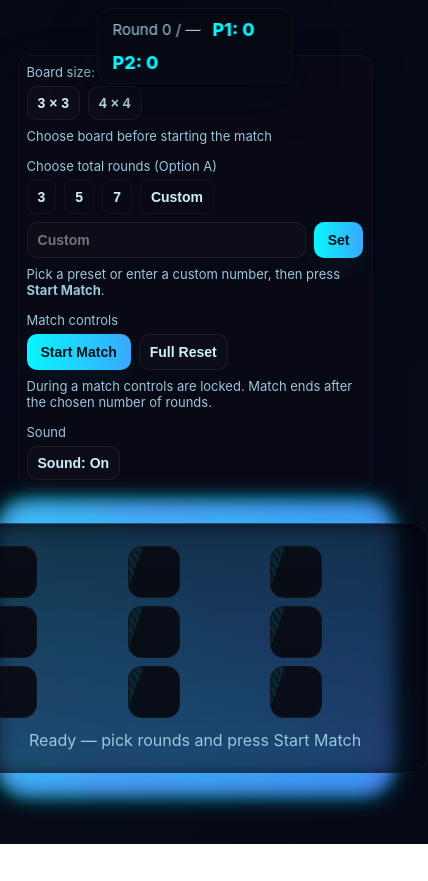
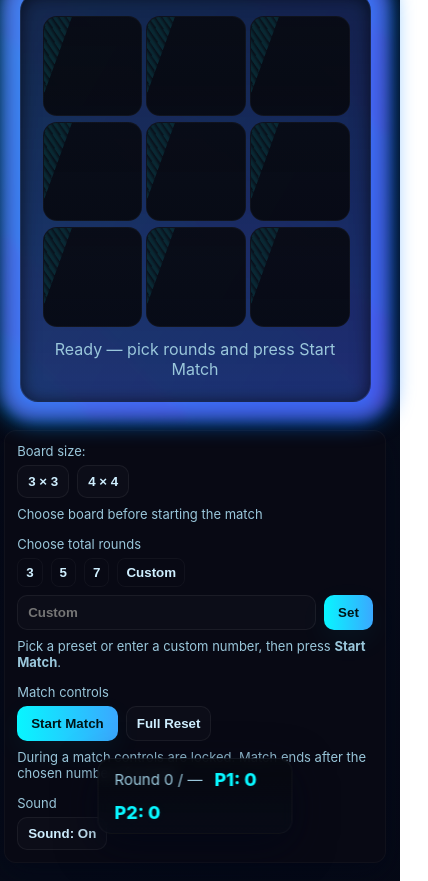
Before and after one commit to vincecharl/TicTacToe_GroupProject, a plain HTML site: page index.html in a window 390 px wide. Shown: the whole page, 428 px wide, since content can reach past the window. Before the commit the page ends 844 px from the top, so only its background shows below. Drawn offline with Linux system fonts and the light colour scheme.

Commit message:
Update index.html

```diff
--- a/index.html
+++ b/index.html
@@ -10,6 +10,7 @@
   --panel:rgba(10,10,20,0.85);
   --muted:#9ac7db;
   --glass:rgba(8,12,20,0.55);
+  --board-size:3;
 }
 
 /* ---------- Base / Background ---------- */
@@ -61,7 +62,7 @@ label{ display:block; font-size:13px; color:var(--muted); margin-bottom:6px; }
 
 .button-row{ display:flex; gap:8px; }
 button,input[type="number"]{
-  padding:10px 12px;
+  padding:8px 10px;
   border-radius:10px;
   border:1px solid rgba(255,255,255,0.06);
   background: rgba(255,255,255,0.02);
@@ -78,7 +79,7 @@ button.primary{
 }
 .preset-row{ display:flex; gap:8px; flex-wrap:wrap;}
 .preset-btn{
-  padding:8px 10px;
+  padding:6px 8px;
   background:transparent;
   border:1px solid rgba(255,255,255,0.04);
   color:#cfefff;
@@ -107,6 +108,7 @@ button.primary{
   align-items:center;
   z-index:60;
   backdrop-filter:blur(6px);
+  flex-wrap:wrap;
 }
 .score-pill{
   font-weight:800;
@@ -140,15 +142,13 @@ button.primary{
 .board-area{ display:flex; align-items:center; justify-content:center; width:100% }
 #board-wrapper{
   position:relative;
-  padding:22px;
+  padding:16px;
   border-radius:26px;
   display:flex;
   align-items:center;
   justify-content:center;
-  min-width:min(680px,66vw);
+  min-width:min(420px,90vw);
 }
-
-/* ---------- Neon gradient glow ---------- */
 #board-wrapper::before{
   content:"";
   position:absolute;
@@ -161,8 +161,8 @@ button.primary{
   z-index:10;
   pointer-events:none;
 }
-
-/* ---------- Neon slanted moving scanlines ---------- */
+@keyframes neonRun{0%{background-position:0 0}100%{background-position:600% 0}}
+@keyframes neonBlurPulse{0%,100%{filter:blur(8px) saturate(1.1)}50%{filter:blur(14px) saturate(1.2)}}
 #board-wrapper::after {
   content:"";
   position:absolute;
@@ -187,8 +187,6 @@ button.primary{
   0% { background-position: 0 0; }
   100% { background-position: 20px 20px; }
 }
-
-/* ---------- Board Inner ---------- */
 #board-wrapper .inner{
   position:relative;
   z-index:20;
@@ -200,14 +198,14 @@ button.primary{
 }
 
 /* ---------- Board Grid & Cells ---------- */
-#board{ display:grid; gap:12px; }
+#board{ display:grid; gap:8px; grid-template-columns: repeat(var(--board-size), 1fr); }
 .cell{
-  width:120px;
-  height:120px;
+  width:100%;
+  aspect-ratio:1;
   display:flex;
   align-items:center;
   justify-content:center;
-  font-size:58px;
+  font-size:clamp(28px, 6vw, 58px);
   font-weight:900;
   border-radius:14px;
   background:linear-gradient(180deg, rgba(8,10,18,0.92), rgba(6,8,14,0.9));
@@ -220,17 +218,17 @@ button.primary{
   position:relative;
   overflow:hidden;
 }
-.cell::after {
-  content: '';
-  position: absolute;
-  inset: 0;
+.cell::after{
+  content:'';
+  position:absolute;
+  inset:0;
   background: repeating-linear-gradient(
     45deg,
     rgba(8,246,255,0.12),
     rgba(8,246,255,0.12) 2px,
     rgba(8,246,255,0) 5px
   );
-  transform: translateX(-100%) skewX(-20deg);
+  transform: translateX(-120%) skewX(-20deg);
   animation: neonWave 1.6s linear infinite;
   pointer-events: none;
 }
@@ -238,36 +236,21 @@ button.primary{
   0% { transform: translateX(-120%) skewX(-20deg); }
   100% { transform: translateX(120%) skewX(-20deg); }
 }
-.cell:hover{
-  transform:translateY(-6px) scale(1.04);
-  box-shadow:0 12px 30px rgba(0,0,0,0.45),0 0 28px rgba(8,246,255,0.06), inset 0 0 14px rgba(8,246,255,0.02);
-}
-.cell.win{
-  box-shadow:0 8px 40px rgba(8,246,255,0.12),0 18px 80px rgba(80,0,255,0.08);
-  transform:scale(1.06);
-  background:linear-gradient(180deg, rgba(0,200,220,0.06), rgba(40,10,60,0.12));
-  border:2px solid rgba(8,246,255,0.18);
-}
+.cell:hover{ transform:translateY(-4px) scale(1.02); box-shadow:0 8px 22px rgba(0,0,0,0.45),0 0 18px rgba(8,246,255,0.06), inset 0 0 10px rgba(8,246,255,0.02);}
+.cell.win{ box-shadow:0 8px 40px rgba(8,246,255,0.12),0 18px 80px rgba(80,0,255,0.08); transform:scale(1.06); background:linear-gradient(180deg, rgba(0,200,220,0.06), rgba(40,10,60,0.12)); border:2px solid rgba(8,246,255,0.18);}
 
-/* ---------- Responsive adjustments ---------- */
-@media (max-width: 1024px) {
-  .app { flex-direction: column; align-items: center; gap: 18px; padding: 12px; }
-  .sidebar { width: 90%; max-width: 400px; }
-  #board-wrapper { min-width: 90vw; padding: 16px; }
-  #board { gap: 8px; grid-template-columns: repeat(auto-fit, minmax(60px, 1fr)); }
-  .cell { width: 60px; height: 60px; font-size: 28px; }
-  button,input[type="number"] { padding: 8px 10px; font-size: 14px; }
-  .scoreboard-top { flex-wrap: wrap; gap: 12px; padding: 10px 14px; top: 8px; }
-}
-@media (max-width: 480px) {
-  #board { grid-template-columns: repeat(auto-fit, minmax(50px, 1fr)); }
-  .cell { width: 50px; height: 50px; font-size: 24px; }
-  .sidebar { padding: 8px; }
+/* ---------- Responsive layout ---------- */
+@media (max-width: 768px){
+  .app{ flex-direction: column; align-items: center; gap: 16px; }
+  .sidebar{ width: 95%; order: 2; }
+  #board-wrapper{ min-width: 90vw; padding: 12px; }
+  #board{ gap:6px; }
+  .scoreboard-top{ top:auto; bottom:10px; left:50%; transform:translateX(-50%); flex-wrap:wrap; padding:10px 16px; gap:12px; }
 }
 </style>
 </head>
 <body>
-  <!-- Top scoreboard -->
+<!-- Top scoreboard -->
 <div class="scoreboard-top card" role="status" aria-live="polite">
   <div class="match-info">Round <span id="currentRound">0</span> / <span id="totalRoundsDisp">—</span></div>
   <div class="score-pill">P1: <span id="p1Score">0</span></div>
@@ -287,7 +270,7 @@ button.primary{
       <div class="small-muted" style="margin-top:8px">Choose board before starting the match</div>
     </div>
     <div>
-      <label>Choose total rounds (Option A)</label>
+      <label>Choose total rounds</label>
       <div class="preset-row" id="presetRow">
         <button class="preset-btn" data-val="3" onclick="choosePreset(this)">3</button>
         <button class="preset-btn" data-val="5" onclick="choosePreset(this)">5</button>
@@ -319,21 +302,13 @@ button.primary{
   <!-- Board Area -->
   <div class="board-area">
     <div id="board-wrapper">
-      <div class="inner card" id="innerWrapper" style="min-width:420px;">
+      <div class="inner card" id="innerWrapper">
         <div id="board" role="grid" aria-label="game board"></div>
         <div id="status" style="margin-top:12px; text-align:center; color:var(--muted)">Press Start Match</div>
       </div>
     </div>
   </div>
 </div>
-
-<!-- Match Result Modal -->
-<div id="matchResult" role="dialog" aria-modal="true" aria-hidden="true" style="display:none;position:fixed;top:50%;left:50%;transform:translate(-50%,-50%);background:var(--panel);padding:20px;border-radius:14px;box-shadow:0 10px 40px rgba(0,0,0,0.6);z-index:100;color:#cfefff;text-align:center;">
-  <h2 id="matchTitle">Player 1 Wins the Match!</h2>
-  <p id="matchSub">Final score — P1: <span id="finalP1">0</span> | P2: <span id="finalP2">0</span></p>
-  <button class="primary" onclick="closeMatchResult()">OK — Continue</button>
-</div>
-
 <script>
 /* ---------------- STATE ---------------- */
 let boardSize = 3;
@@ -355,6 +330,7 @@ const winSound = new Audio("https://cdn.pixabay.com/download/audio/2022/03/15/au
 function setBoardMode(n){
   if(matchActive) return;
   boardSize = n;
+  document.documentElement.style.setProperty('--board-size', n);
   document.getElementById('mode3').disabled = (n===3);
   document.getElementById('mode4').disabled = (n===4);
   renderEmptyBoard();
@@ -449,7 +425,7 @@ function startRound(){
   document.querySelectorAll('.cell').forEach(c=>{ c.classList.remove('win'); c.textContent=''; });
   document.getElementById('currentRound').textContent=currentRound;
   document.getElementById('totalRoundsDisp').textContent=totalRounds;
-  updateStatus(`Round ${currentRound}/${totalRounds} — ${currentTurn}'s turn`);
+  updateStatus(`Round ${currentRound}/${totalRounds} — P1 is ${(currentStarter==='X')?'X':'O'} — ${currentTurn}'s turn`);
 }
 
 /* ---------- Gameplay ---------- */
@@ -500,14 +476,7 @@ function showRoundOutcome(symbol){
 function showMatchResult(){
   matchActive=false; lockControls(false);
   let title=''; if(p1Score===p2Score) title='Match Drawn'; else title=(p1Score>p2Score)?'Player 1 Wins the Match!':'Player 2 Wins the Match!';
-  document.getElementById('matchTitle').textContent=title;
-  document.getElementById('finalP1').textContent=p1Score;
-  document.getElementById('finalP2').textContent=p2Score;
-  const modal=document.getElementById('matchResult'); modal.style.display='block'; modal.setAttribute('aria-hidden','false');
-}
-
-function closeMatchResult(){
-  const modal=document.getElementById('matchResult'); modal.style.display='none'; modal.setAttribute('aria-hidden','true');
+  alert(`${title}\nFinal Score — P1: ${p1Score} | P2: ${p2Score}`);
   updateStatus('Match finished — press Start Match to play again or Reset to reconfigure.');
 }
 
```
